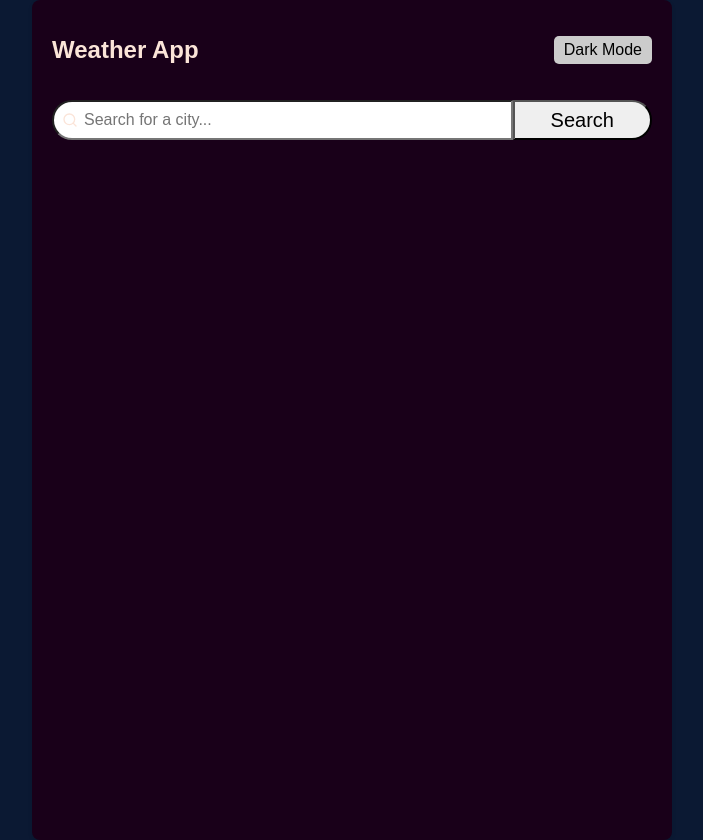
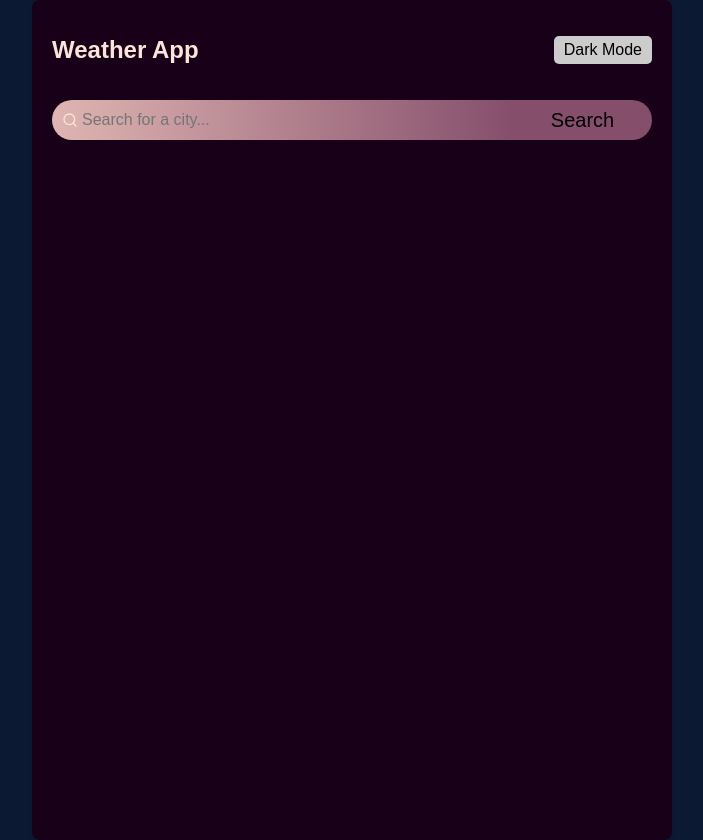
Before and after one commit to MaxOgnenoi/React-weather-app, a React (Create React App) app: page / in a window 1280 px wide. Shown: the whole page, without its empty margins (288-991 px from the left). Built offline with nearby package versions, Linux system fonts and the light colour scheme.

Commit message:
starting style1

```diff
--- a/src/styles/Weather.css
+++ b/src/styles/Weather.css
@@ -46,41 +46,34 @@
   }
 
   .search-box input {
+    background: linear-gradient(to right, #dfb6b2, #854f6c);
+    color: black;
     box-sizing: border-box;
+    border: none;
     height: 40px;
     padding-left: 30px;
     border-radius: 20px 0 0 20px;
     width: 100%;
     font-size: 16px;
+    outline: none;
   }
 
   .searchBtn {
+    cursor: pointer;
+    border: none;
+    background-color: #854f6c;
     font-size: 20px;
     box-sizing: border-box;
     width: 30%;
     height: 40px;
     border-radius: 0 20px 20px 0;
-  }
-
-
-  .search-box .suggestion-container {
-    position: absolute;
-    top: 40px;
-    left: 0;
-    width: 100%;
-    background-color: #fff;
-    box-shadow: 0 2px 4px rgba(0, 0, 0, 0.1);
-    border-radius: 8px;
-    max-height: 200px;
-    overflow-y: auto;
+    outline: none;
   }
 
 
 
-  .search-box .suggestion-container div {
-    padding: 10px;
-    cursor: pointer;
-  }
+
+
 
   /* Add more styles as needed */
 
```
